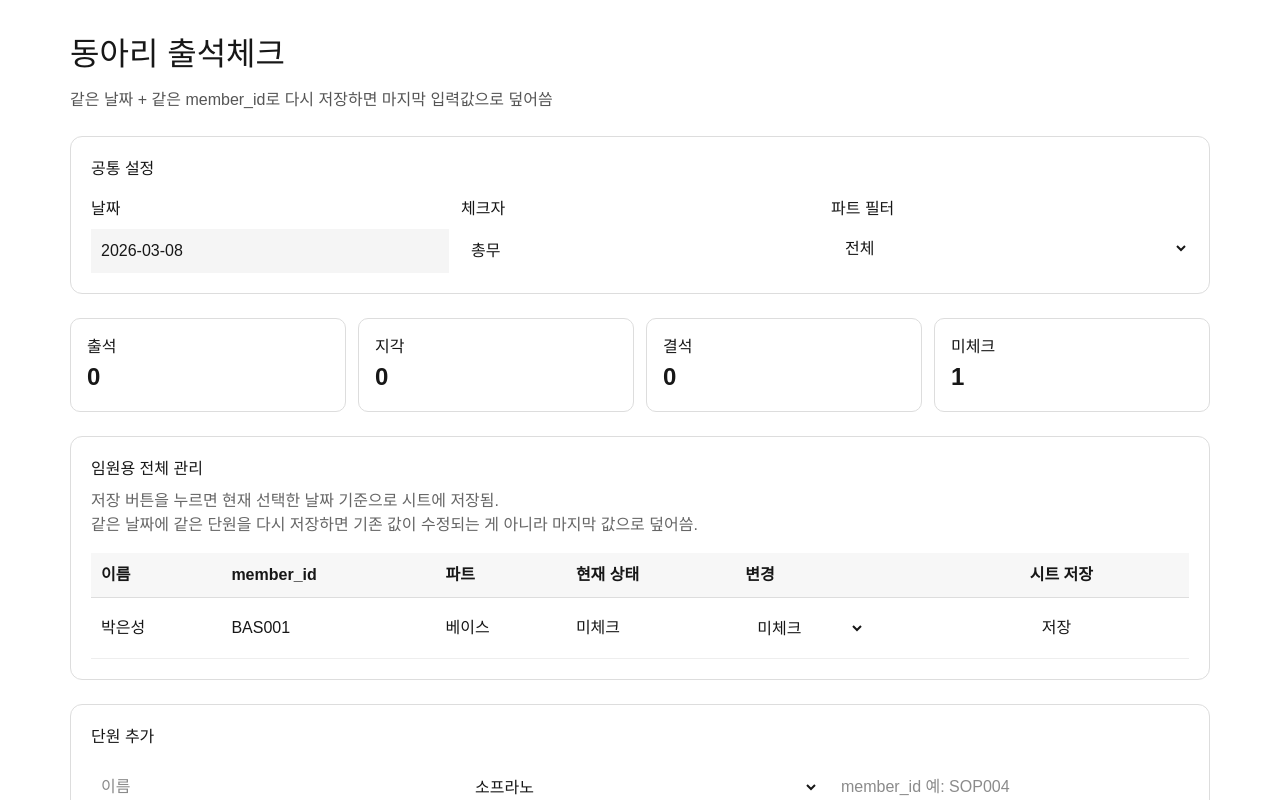
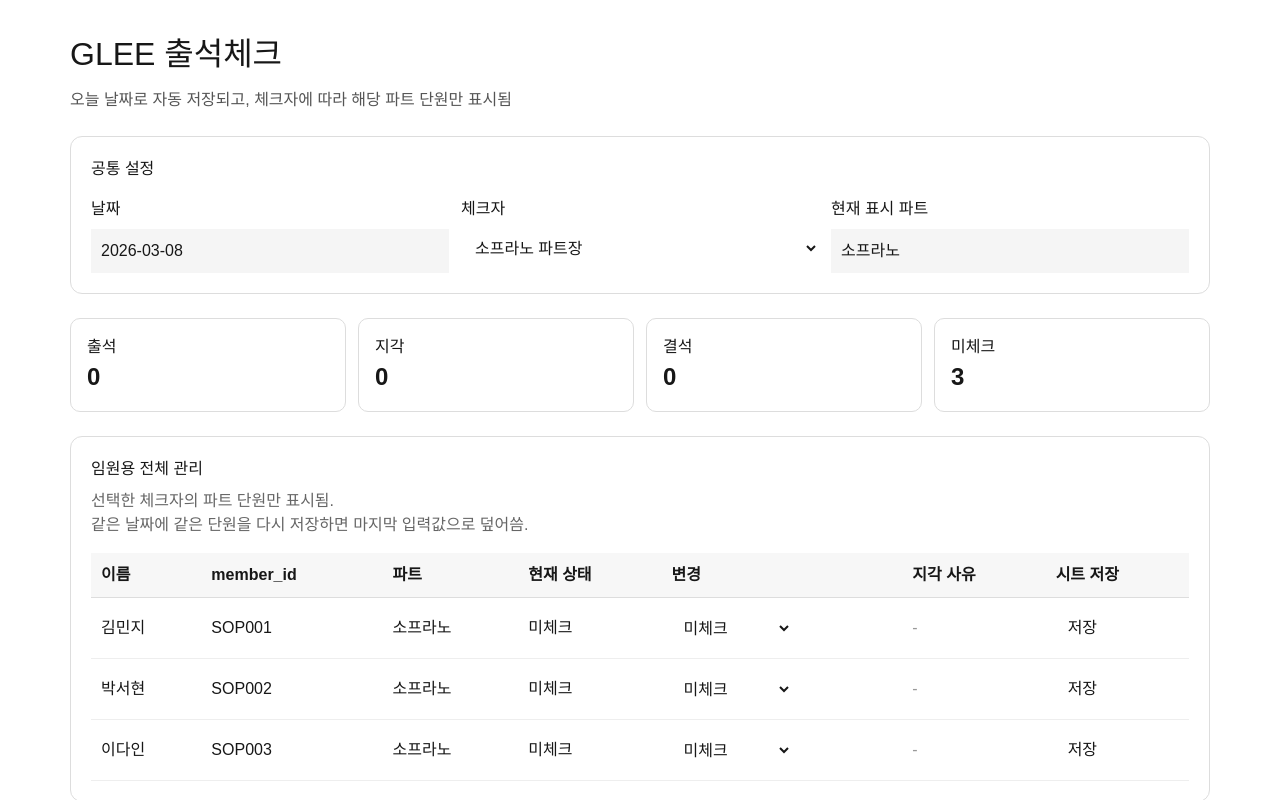
Before and after one commit to happy-sysiphus/club-attendance, a Next.js app: page / in a window 1280 px wide. Shown: the top 800 px of the page. Built offline with nearby package versions, Linux system fonts and the light colour scheme.

Commit message:
update checker filter and late reason

```diff
--- a/app/page.tsx
+++ b/app/page.tsx
@@ -1,23 +1,46 @@
 "use client";
 
-import { useMemo, useState } from "react";
+import { useMemo, useState, type CSSProperties } from "react";
 
 type Part = "소프라노" | "알토" | "테너" | "베이스";
 type AttendanceStatus = "출석" | "지각" | "결석" | "미체크";
+type Checker =
+  | "소프라노 파트장"
+  | "알토 파트장"
+  | "테너 파트장"
+  | "베이스 파트장";
 
 type Member = {
   id: number;
   name: string;
   part: Part;
-  studentId: string; // 시트의 member_id로 사용
+  studentId: string; // 시트의 member_id
 };
 
 const initialMembers: Member[] = [
-  { id: 1, name: "박은성", part: "베이스", studentId: "BAS001" },
+  { id: 1, name: "김민지", part: "소프라노", studentId: "SOP001" },
+  { id: 2, name: "박서현", part: "소프라노", studentId: "SOP002" },
+  { id: 3, name: "이다인", part: "소프라노", studentId: "SOP003" },
+  { id: 4, name: "이서준", part: "알토", studentId: "ALT001" },
+  { id: 5, name: "박지훈", part: "테너", studentId: "TEN001" },
+  { id: 6, name: "최유진", part: "베이스", studentId: "BAS001" },
 ];
 
 const PARTS: Part[] = ["소프라노", "알토", "테너", "베이스"];
 const STATUS_OPTIONS: AttendanceStatus[] = ["출석", "지각", "결석", "미체크"];
+const CHECKERS: Checker[] = [
+  "소프라노 파트장",
+  "알토 파트장",
+  "테너 파트장",
+  "베이스 파트장",
+];
+
+const checkerToPart: Record<Checker, Part> = {
+  "소프라노 파트장": "소프라노",
+  "알토 파트장": "알토",
+  "테너 파트장": "테너",
+  "베이스 파트장": "베이스",
+};
 
 function getToday() {
   const now = new Date();
@@ -29,9 +52,7 @@ function getToday() {
 
 export default function Home() {
   const [members, setMembers] = useState<Member[]>(initialMembers);
-  const [selectedDate, setSelectedDate] = useState(getToday());
-  const [checkedBy, setCheckedBy] = useState("총무");
-  const [partFilter, setPartFilter] = useState<Part | "전체">("전체");
+  const [checkedBy, setCheckedBy] = useState<Checker>("소프라노 파트장");
 
   const [newName, setNewName] = useState("");
   const [newPart, setNewPart] = useState<Part>("소프라노");
@@ -48,10 +69,10 @@ export default function Home() {
     6: "미체크",
   });
 
-  const filteredMembers =
-    partFilter === "전체"
-      ? members
-      : members.filter((member) => member.part === partFilter);
+  const [lateReasons, setLateReasons] = useState<Record<number, string>>({});
+
+  const currentPart = checkerToPart[checkedBy];
+  const filteredMembers = members.filter((member) => member.part === currentPart);
 
   const summary = useMemo(() => {
     const statuses = filteredMembers.map((member) => attendanceStatus[member.id] || "미체크");
@@ -69,6 +90,7 @@ async function saveAttendanceToSheet(
     status: Exclude<AttendanceStatus, "미체크">
   ) {
     const today = getToday();
+    const note = status === "지각" ? (lateReasons[member.id] || "").trim() : "";
 
     const response = await fetch("/api/attendance", {
       method: "POST",
@@ -83,7 +105,7 @@ async function saveAttendanceToSheet(
         part: member.part,
         status,
         checked_by: checkedBy,
-      note: "",
+        note,
       }),
     });
 
@@ -96,6 +118,13 @@ async function saveAttendanceToSheet(
       ...prev,
       [memberId]: status,
     }));
+
+    if (status !== "지각") {
+      setLateReasons((prev) => ({
+        ...prev,
+        [memberId]: "",
+      }));
+    }
   }
 
   async function handleAdminSave(member: Member) {
@@ -106,8 +135,8 @@ async function saveAttendanceToSheet(
       return;
     }
 
-    if (!checkedBy.trim()) {
-      alert("체크자를 입력하세요.");
+    if (status === "지각" && !(lateReasons[member.id] || "").trim()) {
+      alert("지각 사유를 입력하세요.");
       return;
     }
 
@@ -160,6 +189,10 @@ async function saveAttendanceToSheet(
       ...prev,
       [newMember.id]: "미체크",
     }));
+    setLateReasons((prev) => ({
+      ...prev,
+      [newMember.id]: "",
+    }));
 
     setNewName("");
     setNewPart("소프라노");
@@ -175,9 +208,9 @@ async function saveAttendanceToSheet(
         fontFamily: "Arial, sans-serif",
       }}
     >
-      <h1 style={{ fontSize: "32px", marginBottom: "10px" }}>동아리 출석체크</h1>
+      <h1 style={{ fontSize: "32px", marginBottom: "10px" }}>GLEE 출석체크</h1>
       <p style={{ color: "#555", marginBottom: "24px" }}>
-        같은 날짜 + 같은 member_id로 다시 저장하면 마지막 입력값으로 덮어씀
+        오늘 날짜로 자동 저장되고, 체크자에 따라 해당 파트 단원만 표시됨
       </p>
 
       <section
@@ -205,37 +238,45 @@ async function saveAttendanceToSheet(
               type="text"
               value={getToday()}
               readOnly
-              style={{ width: "100%", padding: "10px", marginTop: "8px", backgroundColor: "#f5f5f5" }}
+              style={{
+                width: "100%",
+                padding: "10px",
+                marginTop: "8px",
+                backgroundColor: "#f5f5f5",
+              }}
             />
           </div>
 
           <div>
             <label>체크자</label>
             <br />
-            <input
-              type="text"
+            <select
               value={checkedBy}
-              onChange={(e) => setCheckedBy(e.target.value)}
-              placeholder="예: 총무"
+              onChange={(e) => setCheckedBy(e.target.value as Checker)}
               style={{ width: "100%", padding: "10px", marginTop: "8px" }}
-            />
+            >
+              {CHECKERS.map((checker) => (
+                <option key={checker} value={checker}>
+                  {checker}
+                </option>
+              ))}
+            </select>
           </div>
 
           <div>
-            <label>파트 필터</label>
+            <label>현재 표시 파트</label>
             <br />
-            <select
-              value={partFilter}
-              onChange={(e) => setPartFilter(e.target.value as Part | "전체")}
-              style={{ width: "100%", padding: "10px", marginTop: "8px" }}
-            >
-              <option value="전체">전체</option>
-              {PARTS.map((part) => (
-                <option key={part} value={part}>
-                  {part}
-                </option>
-              ))}
-            </select>
+            <input
+              type="text"
+              value={currentPart}
+              readOnly
+              style={{
+                width: "100%",
+                padding: "10px",
+                marginTop: "8px",
+                backgroundColor: "#f5f5f5",
+              }}
+            />
           </div>
         </div>
       </section>
@@ -276,9 +317,9 @@ async function saveAttendanceToSheet(
       >
         <h2 style={{ marginTop: 0 }}>임원용 전체 관리</h2>
         <p style={{ color: "#666", marginTop: "8px" }}>
-          저장 버튼을 누르면 현재 선택한 날짜 기준으로 시트에 저장됨.
+          선택한 체크자의 파트 단원만 표시됨.
           <br />
-          같은 날짜에 같은 단원을 다시 저장하면 기존 값이 수정되는 게 아니라 마지막 값으로 덮어씀.
+          같은 날짜에 같은 단원을 다시 저장하면 마지막 입력값으로 덮어씀.
         </p>
 
         <div style={{ overflowX: "auto", marginTop: "16px" }}>
@@ -290,12 +331,14 @@ async function saveAttendanceToSheet(
                 <th style={thStyle}>파트</th>
                 <th style={thStyle}>현재 상태</th>
                 <th style={thStyle}>변경</th>
+                <th style={thStyle}>지각 사유</th>
                 <th style={thStyle}>시트 저장</th>
               </tr>
             </thead>
             <tbody>
               {filteredMembers.map((member) => {
                 const status = attendanceStatus[member.id] || "미체크";
+                const isLate = status === "지각";
 
                 return (
                   <tr key={member.id}>
@@ -317,6 +360,24 @@ async function saveAttendanceToSheet(
                           </option>
                         ))}
                       </select>
+                    </td>
+                    <td style={tdStyle}>
+                      {isLate ? (
+                        <input
+                          type="text"
+                          value={lateReasons[member.id] || ""}
+                          onChange={(e) =>
+                            setLateReasons((prev) => ({
+                              ...prev,
+                              [member.id]: e.target.value,
+                            }))
+                          }
+                          placeholder="지각 사유 입력"
+                          style={{ width: "180px", padding: "8px" }}
+                        />
+                      ) : (
+                        <span style={{ color: "#999" }}>-</span>
+                      )}
                     </td>
                     <td style={tdStyle}>
                       <button
@@ -401,14 +462,14 @@ async function saveAttendanceToSheet(
   );
 }
 
-const thStyle = {
+const thStyle: CSSProperties = {
   borderBottom: "1px solid #ddd",
   padding: "10px",
-  textAlign: "left" as const,
+  textAlign: "left",
   backgroundColor: "#f7f7f7",
 };
 
-const tdStyle = {
+const tdStyle: CSSProperties = {
   borderBottom: "1px solid #eee",
   padding: "10px",
 };
```
Lines whose indentation alone changed are shown as unchanged.
